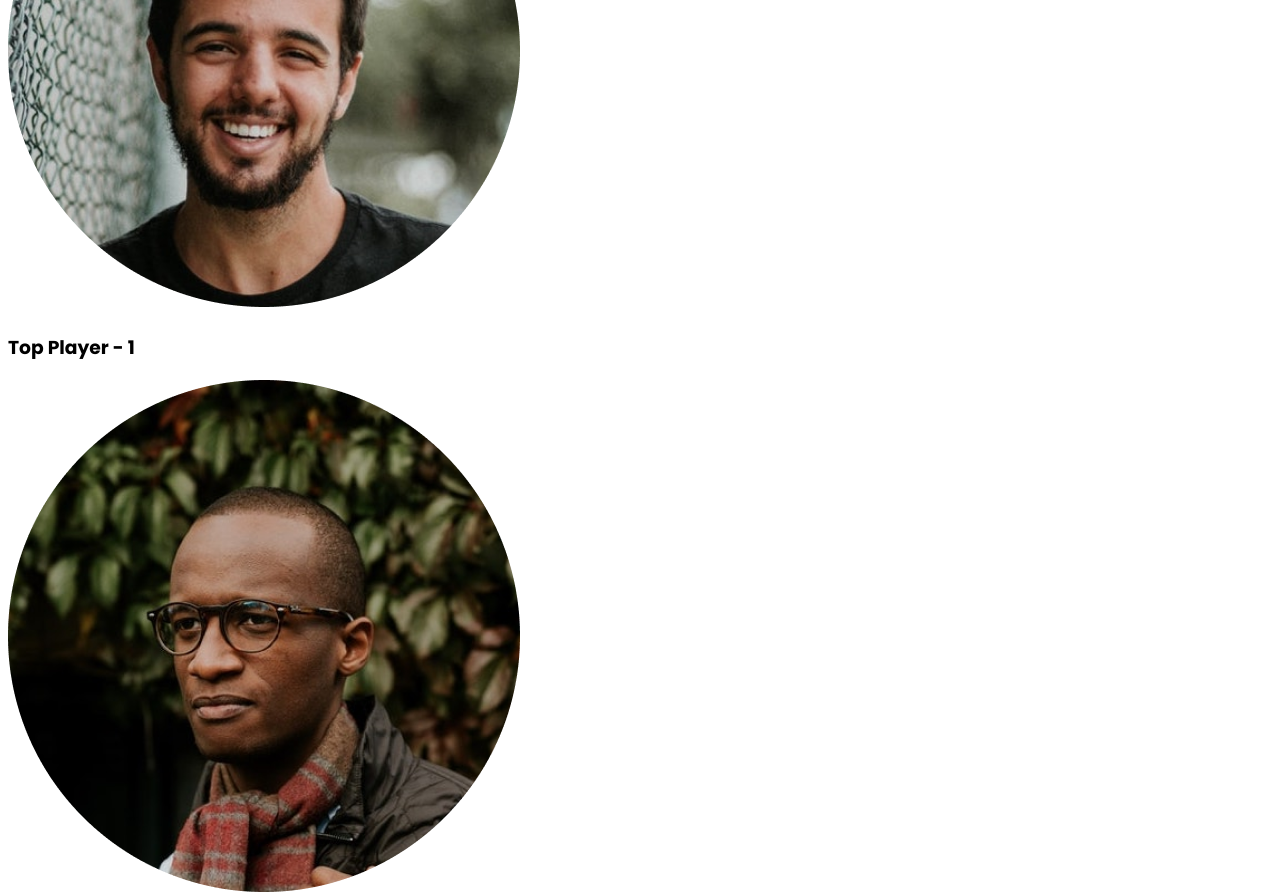
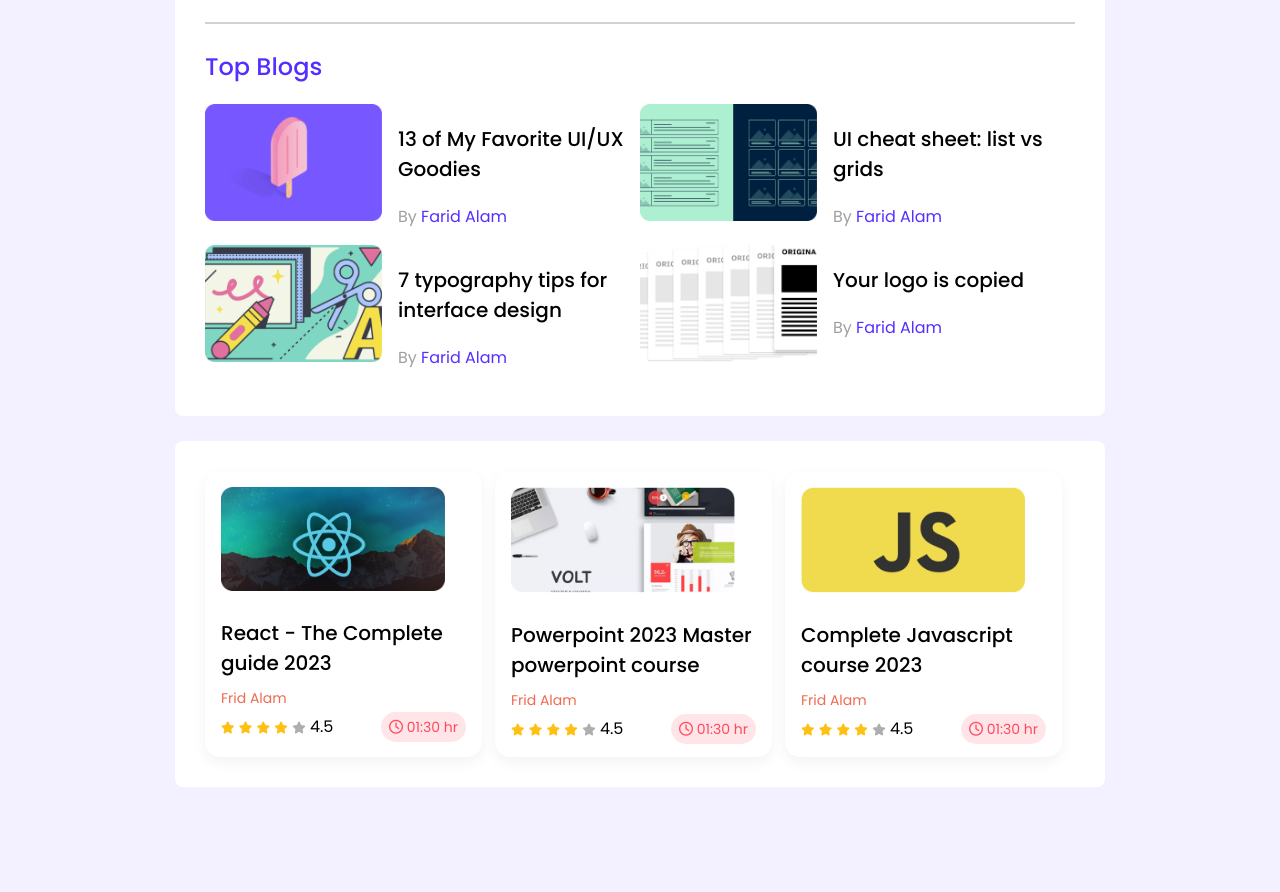
Before and after one commit to faridalam61/leader-board-css3, a plain HTML site: page index.html in a window 1280 px wide. Shown: the part 280-1172 px from the top of the page. After the commit the page ends 1117 px from the top, so only its background shows below. Drawn offline with Linux system fonts and the light colour scheme.

Commit message:
styles added

```diff
--- a/css/styles.css
+++ b/css/styles.css
@@ -1,3 +1,146 @@
 /* Google fonts  */
 @import url('https://fonts.googleapis.com/css2?family=Poppins:wght@300;400;500;600;700;800&display=swap');
-body{ font-family: 'Poppins', sans-serif;}
+
+/* Common styles */
+body{ font-family: 'Poppins', sans-serif; background-color: #F3F1FF;}
+
+main{
+    display: flex;
+    flex-direction: column;
+    align-items: center;
+}
+
+.container{
+    width: 870px;
+    background-color: #fff;
+    margin-top: 25px;
+    padding: 30px;
+    border-radius: 8px;
+}
+
+hr{
+    border: 1px solid #D1D1D1;
+    margin: 25px 0;
+
+}
+
+/* Top players section  */
+
+.section-title{
+    color: #562EFF;
+    font-size: 24px;
+    margin-top: 3px;
+    font-weight: 500;
+}
+
+.players{
+    display: grid;
+    grid-template-columns: repeat(3,1fr);
+    grid-row-gap: 30px;
+}
+
+.player{
+    display: flex;
+    align-items: center;
+    gap: 18px;
+}
+.player img{
+    width: 56px;
+    height: 56px;
+}
+
+.player-name{
+    font-size: 18px;
+    font-weight: 500;
+    color: #000;
+}
+
+/* -----------------------------
+        Top Blog section
+-------------------------- */
+
+.blogs{
+    display: grid;
+    grid-template-columns: repeat(2,1fr);
+}
+.blog{
+    display: flex; gap: 16px;
+}
+.blog img{
+    height: 117px;
+    width: 177px;;
+}
+
+.blog-title{
+    font-size: 20px;
+    font-weight: 500;
+    margin-right: 15px;
+}
+
+.blog-author{
+    font-size: 16px;
+    color: #9F9F9F;
+}
+
+.blog-author a{
+    color: #562EFF;
+    font-size: 16px;
+    text-decoration: none;
+}
+
+/* -----------------------
+   courses styles
+--------------------------- */
+
+.courses{
+    display: grid;
+    grid-template-columns: repeat(3,1fr);
+
+}
+
+.course{
+    padding: 16px;
+    width: 245px;
+    box-shadow:0px 5.34229px 13.3557px rgba(0, 0, 0, 0.05);
+    border-radius: 15px;
+}
+.course-title{
+    font-size: 20px;
+    font-weight: 500;
+}
+
+.course-author{
+    color:#ED6B4F;
+    font-size: 14px;
+    margin: -10px 0 5px;
+}
+.course img{
+    width: 224px;
+}
+
+.course-info{
+    display: flex;
+    align-items: center;
+    justify-content: space-between;
+}
+
+.duration{
+    background: #FFE4E8;
+    padding: 5px 8px;
+    color:#FF4A60;
+    border-radius: 50px;
+    font-size: 14px;
+}
+
+.fa-star{
+    font-size: 12px;
+}
+.fa-star.filled{
+    color: #FFC014
+}
+.fa-star.empty{
+    color: #AEAEAE;
+}
+footer{
+    margin-bottom: 50px;
+}
--- a/index.html
+++ b/index.html
@@ -115,7 +115,7 @@
                                 <span>4.5</span>
                             </div>
                             <div class="course-duration">
-                                <i class="far fa-clock"></i> 01:30hr
+                                 <span class="duration"><i class="far fa-clock"></i> 01:30 hr</span>
                             </div>
                         </div>
                     </div>
@@ -138,7 +138,7 @@
                                 <span>4.5</span>
                             </div>
                             <div class="course-duration">
-                                <i class="far fa-clock"></i> 01:30hr
+                                 <span class="duration"><i class="far fa-clock"></i> 01:30 hr</span>
                             </div>
                         </div>
                     </div>
@@ -161,7 +161,7 @@
                                 <span>4.5</span>
                             </div>
                             <div class="course-duration">
-                                <i class="far fa-clock"></i> 01:30hr
+                               <span class="duration"> <i class="far fa-clock"></i>  01:30 hr</span>
                             </div>
                         </div>
                     </div>
@@ -170,5 +170,8 @@
             </div>
         </section>
     </main>
+    <footer>
+
+    </footer>
 </body>
 </html>
```
